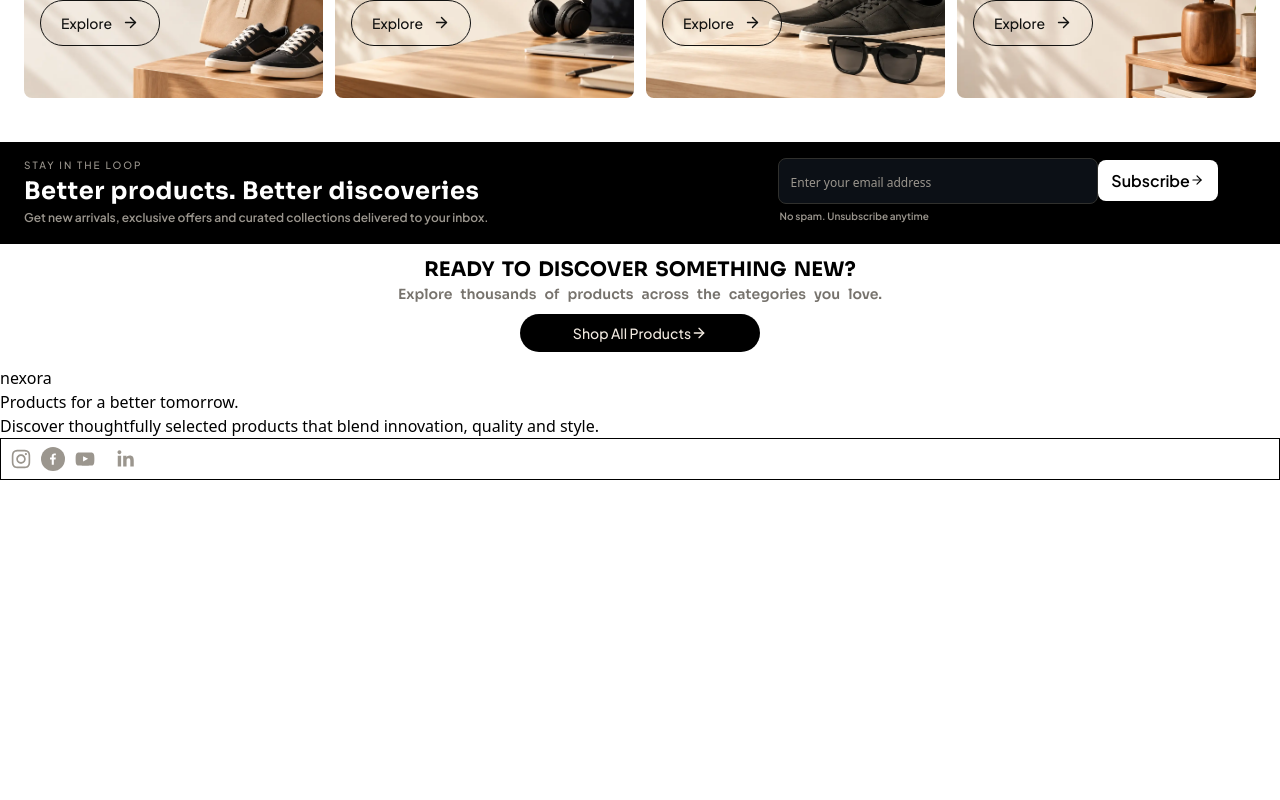
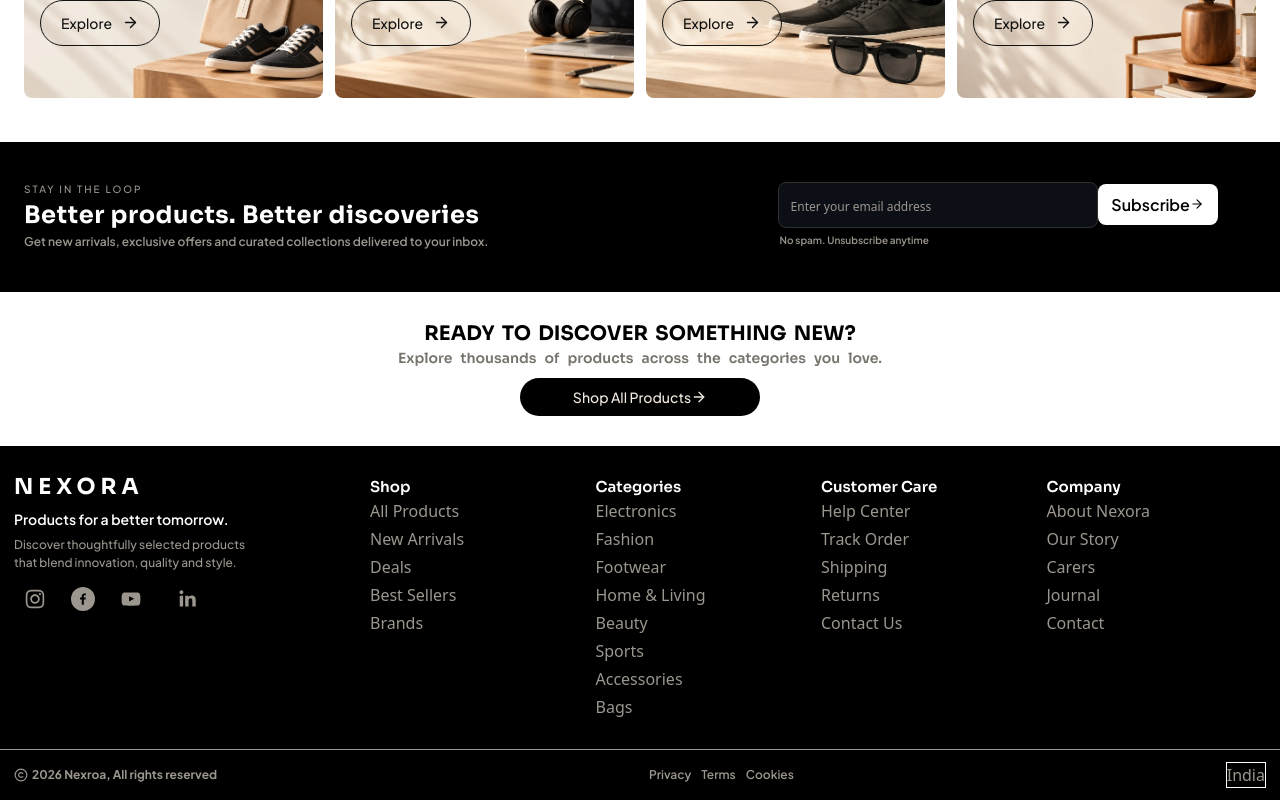
Before and after one commit to karanhub003/Nexora, a Next.js app: page / in a window 1280 px wide. Shown: the part 3159-3959 px from the top of the page. Before the commit the page ends 3639 px from the top, so only its background shows below. Built offline with nearby package versions, Linux system fonts and the light colour scheme.

Commit message:
home page done

```diff
--- a/src/app/layout.tsx
+++ b/src/app/layout.tsx
@@ -22,7 +22,7 @@ export default function RootLayout({ children }: LayoutProps<"/">) {
     <html
       lang="en"
     >
-      <body className={`${sora.variable} ${jakarta.variable}  min-h-full flex flex-col`}>
+      <body className={`${sora.variable} ${jakarta.variable}  min-h-screen flex flex-col`}>
         <header>
        <div className="announcementBarContainer bg-black w-full">
          <AnnouncementBar/>
@@ -31,10 +31,10 @@ export default function RootLayout({ children }: LayoutProps<"/">) {
           <NavBar/>
         </div>
         </header>
-       <main>
+       <main className="grow">
          {children}
        </main>
-        <footer>
+        <footer className="bg-black w-full ">
           <Footer/>
         </footer>
 
--- a/src/components/home/finalCTAButton/FinalCTASection.tsx
+++ b/src/components/home/finalCTAButton/FinalCTASection.tsx
@@ -3,7 +3,7 @@ import { ArrowRight } from "lucide-react"
 
 export default function FinalCTASection() {
   return (
-    <div className='FinalCTASectionContainer  flex items-center justify-center py-2'>
+    <div className='FinalCTASectionContainer  flex items-center justify-center py-6'>
       <div className="wrapper  flex flex-col items-center justify-center p-1.5 gap-2">
           <div className="flex flex-col items-center justify-center leading-6">
             <h3 className="text-[20px] font-display font-bold [word-spacing:3px]">READY TO DISCOVER SOMETHING NEW?</h3>
--- a/src/components/home/newsLetterSection/NewsLetterSection.tsx
+++ b/src/components/home/newsLetterSection/NewsLetterSection.tsx
@@ -3,7 +3,7 @@ import { ArrowRight } from "lucide-react"
 
 export default function NewsLetterSection() {
   return (
-    <div className='NewsLetterSectionContainer  max-w-370 mx-auto grid grid-cols-[1.5fr_1fr] '>
+    <div className='NewsLetterSectionContainer  max-w-370 mx-auto grid grid-cols-[1.5fr_1fr] py-6 '>
         <div className="leftSide px-3 py-1">
             <p className='text-[10px] font-body tracking-[2px] font-medium uppercase text-[#9B968E]'>stay in the loop</p>
             <h3 className='text-[24px] font-display tracking-wide font-bold text-white'>Better products. Better discoveries</h3>
--- a/src/components/layout/Footer.tsx
+++ b/src/components/layout/Footer.tsx
@@ -1,28 +1,146 @@
-import { SocialIcon } from 'react-social-icons'
+import { SocialIcon } from "react-social-icons";
+import {
+  categoriesLinks,
+  companyLinks,
+  customerCare,
+  shopLinks,
+} from "@/data/footer";
+import Link from "next/link";
+
+import { Copyright } from "lucide-react";
 
 export default function Footer() {
   return (
-    <div className="FooterContainer">
-      <div className="topSide">
+    <>
+    <div className="FooterContainer max-w-370 mx-auto px-3.5 py-6  ">
+      <div className="topSide grid grid-cols-[350px_1fr] ">
         <div className="leftSide">
-         <div className="infoWrapper">
-             <h3>nexora</h3>
-          <p>Products for a better tomorrow.</p>
-          <p>
-            Discover thoughtfully selected products that blend innovation, quality
-            and style.
-          </p>
-         </div>
-         <div className="socialIconWrapper border flex items-center ">
-            <SocialIcon  style={{ width: 40, height: 40 }}  url='https://instagram.com' href='https://instagram.com' label='Instagram' fgColor='#9B968E' bgColor='transparent'/>
-            <SocialIcon style={{ width: 24, height: 24 }}  url='https://facebook.com' href='https://facebook.com' label='Facebook'  bgColor='#9B968E'/>
-            <SocialIcon style={{ width: 40, height: 40 }}   url='https://youtube.com' href='https://youtube.com' label='Youtube' fgColor='#9B968E' bgColor='transparent'/>
-            <SocialIcon style={{ width: 40, height: 40 }}  url='https://linkedin.com' href='https://linkedin.com' label='Linkedin' fgColor='#9B968E' bgColor='transparent'/>
-         </div>
+          <div className="infoWrapper flex flex-col gap-1.5">
+            <h3 className="text-[22px] font-display font-bold tracking-[5px] uppercase text-white">
+              nexora
+            </h3>
+            <p className="text-white font-body font-semibold text-[14px]">
+              Products for a better tomorrow.
+            </p>
+            <p className="text-[12px] text-[#9B968E] font-medium font-body w-60">
+              Discover thoughtfully selected products that blend innovation,
+              quality and style.
+            </p>
+          </div>
+          <div className="socialIconWrapper border flex items-center mt-1.5 gap-4 ">
+            <SocialIcon
+              style={{ width: 40, height: 40 }}
+              url="https://instagram.com"
+              href="https://instagram.com"
+              label="Instagram"
+              fgColor="#9B968E"
+              bgColor="transparent"
+            />
+            <SocialIcon
+              style={{ width: 24, height: 24 }}
+              url="https://facebook.com"
+              href="https://facebook.com"
+              label="Facebook"
+              bgColor="#9B968E"
+            />
+            <SocialIcon
+              style={{ width: 40, height: 40 }}
+              url="https://youtube.com"
+              href="https://youtube.com"
+              label="Youtube"
+              fgColor="#9B968E"
+              bgColor="transparent"
+            />
+            <SocialIcon
+              style={{ width: 40, height: 40 }}
+              url="https://linkedin.com"
+              href="https://linkedin.com"
+              label="Linkedin"
+              fgColor="#9B968E"
+              bgColor="transparent"
+            />
+          </div>
         </div>
-        <div className="rightSide">
 
+        <div className="rightSide  grid grid-cols-4  ">
+          <div className="shopWrapper p-1.5 ">
+            <h2 className="text-[15px] font-semibold font-display text-white">
+              Shop
+            </h2>
+            <div className=" flex flex-col gap-1 text-[#9B968E] list-none ">
+              {shopLinks.map((links) => (
+                <li>
+                  <Link href="/">
+                    <ul>{links.name}</ul>
+                  </Link>
+                </li>
+              ))}
+            </div>
+          </div>
+          <div className="categoriesWrapper p-1.5 ">
+            <h2 className="text-[15px] font-semibold font-display text-white">
+              Categories
+            </h2>
+            <div className="flex flex-col gap-1 text-[#9B968E] list-none ">
+              {categoriesLinks.map((links) => (
+                <li>
+                  <Link href="/">
+                    <ul>{links.name}</ul>
+                  </Link>
+                </li>
+              ))}
+            </div>
+          </div>
+          <div className="customerCareWrapper p-1.5 ">
+            <h2 className="text-[15px] font-semibold font-display text-white">
+              Customer Care
+            </h2>
+            <div className=" flex flex-col gap-1 text-[#9B968E] list-none ">
+              {customerCare.map((links) => (
+                <li>
+                  <Link href="/">
+                    <ul>{links.name}</ul>
+                  </Link>
+                </li>
+              ))}
+            </div>
+          </div>
+          <div className="companyWrapper p-1.5 ">
+            <h2 className="text-[15px] font-semibold font-display text-white">
+              Company
+            </h2>
+            <div className=" flex flex-col gap-1 text-[#9B968E] list-none ">
+              {companyLinks.map((links) => (
+                <li>
+                  <Link href="/">
+                    <ul>{links.name}</ul>
+                  </Link>
+                </li>
+              ))}
+            </div>
+          </div>
         </div>
       </div>
     </div>
-  )}
+    <hr className="w-full border-[#9B968E]" />
+    <div className="bottomWrapperContainer  flex items-center justify-between px-3.5 py-3 ">
+       <div>
+        <p className="text-[12px] text-[#9B968E] font-body font-bold flex items-center gap-1"> <Copyright size="14px"/> 2026 Nexroa, All rights reserved</p>
+       </div>
+       <div className="text-[12px] font-body font-semibold text-[#9B968E] flex items-center gap-2.5">
+        <Link href="/">Privacy</Link>
+        <Link href="/">Terms</Link>
+        <Link href="/">Cookies</Link>
+       </div>
+       <div className="border border-white text-[#9B968E]">
+          <div className="languageSelectorBox">
+            <p>India</p>
+          </div>
+          <div className="paymentGateways">
+
+          </div>
+        </div>
+    </div>
+    </>
+  );
+}
--- a/src/data/footer.ts
+++ b/src/data/footer.ts
@@ -62,3 +62,14 @@ export const customerCare: FooterLinks[] = [
   },
   { id: 5, name: "Contact Us" },
 ];
+
+export const companyLinks: FooterLinks[] = [
+  {
+    id: 1,
+    name: "About Nexora",
+  },
+  { id: 2, name: "Our Story" },
+  { id: 3, name: "Carers" },
+  { id: 4, name: "Journal" },
+  { id: 5, name: "Contact" },
+];
```
